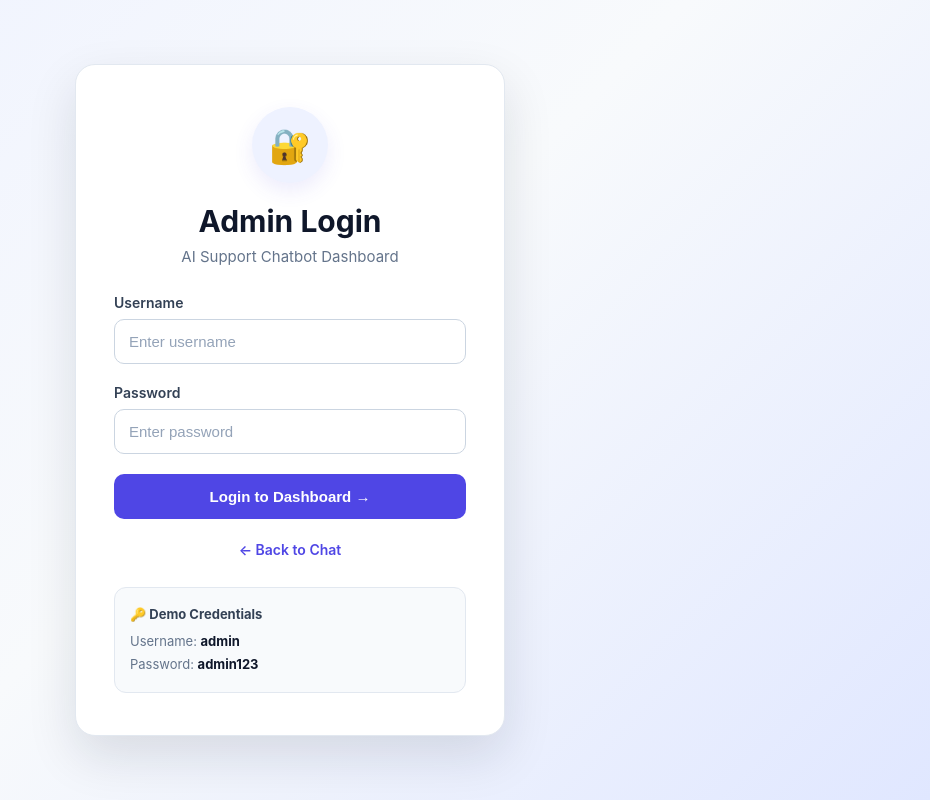
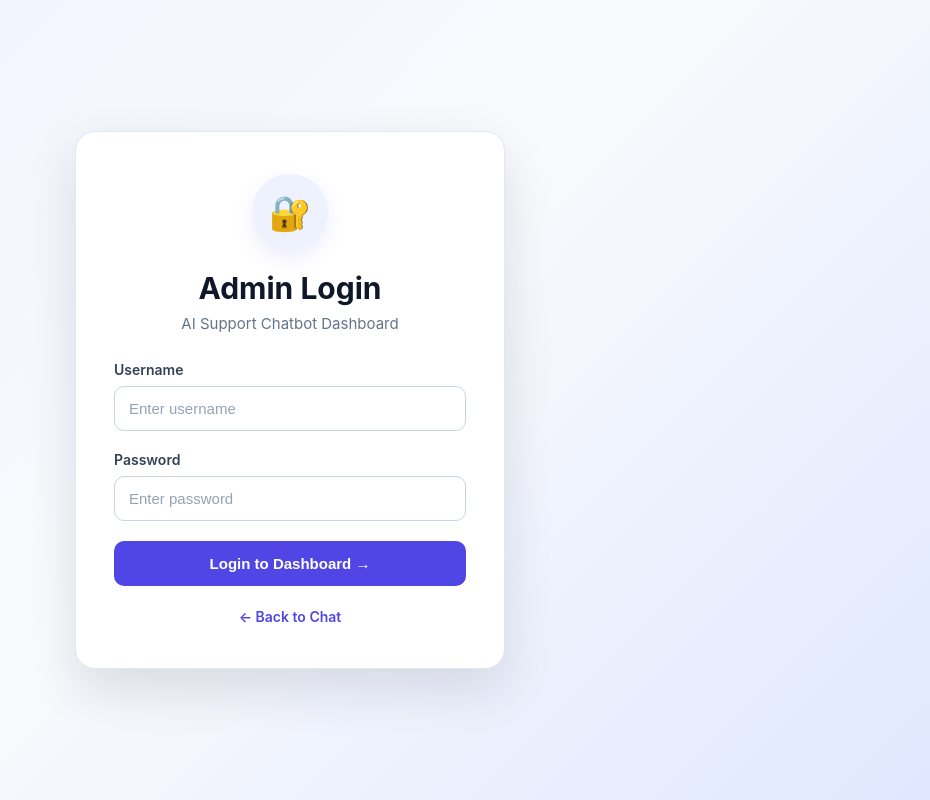
Before and after one commit to abhishekgupta1031/ai-support-chatbot, a Flask app: page /admin/login in a window 1280 px wide. Shown: the whole page, without its empty margins (350-1280 px from the left). Run offline with Flask 3, Linux system fonts and the light colour scheme.

Commit message:
Remove demo admin credentials from login page

```diff
--- a/templates/admin_login.html
+++ b/templates/admin_login.html
@@ -31,7 +31,6 @@
                 AI Support Chatbot Dashboard
             </p>
 
-
             <!-- Error Message -->
             {% if error %}
 
@@ -40,7 +39,6 @@
             </div>
 
             {% endif %}
-
 
             <!-- Login Form -->
             <form method="POST"
@@ -63,7 +61,6 @@
 
                 </div>
 
-
                 <div class="form-group">
 
                     <label for="password">
@@ -81,7 +78,6 @@
 
                 </div>
 
-
                 <button
                     type="submit"
                     class="login-button">
@@ -92,7 +88,6 @@
 
             </form>
 
-
             <!-- Back to Chat -->
             <a href="{{ url_for('home') }}"
                class="back-link">
@@ -101,26 +96,6 @@
 
             </a>
 
-
-            <!-- Demo Credentials -->
-            <div class="demo-info">
-
-                <div class="demo-title">
-                    🔑 Demo Credentials
-                </div>
-
-                <div>
-                    Username:
-                    <strong>admin</strong>
-                </div>
-
-                <div>
-                    Password:
-                    <strong>admin123</strong>
-                </div>
-
-            </div>
-
         </div>
 
     </div>
```
